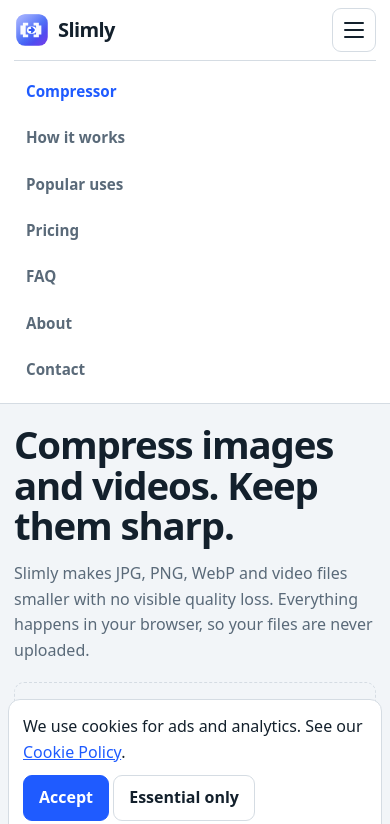
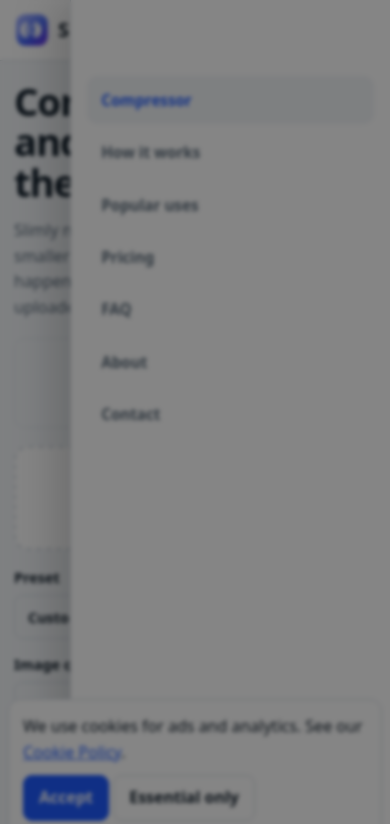
Before and after one commit to Boychild-codes/Slimly, a plain HTML site: page index.html in a window 390 px wide. Both pictures are taken after a click on the button "Open navigation menu". Shown: the top 824 px of the page. Drawn offline with nearby package versions, Linux system fonts and the light colour scheme.

Commit message:
Add slide-out mobile menu
Replace the visible phone navigation row with a hamburger-controlled slide-out drawer, backdrop, and accessible close behavior.

Co-authored-by: Copilot <223556219+Copilot@users.noreply.github.com>

```diff
--- a/index.html
+++ b/index.html
@@ -14,6 +14,7 @@
 <header><div class="w"><a class="logo" href="#home"><img src="slimly-mark.svg" alt="" width="36" height="36"> <span>Slimly</span></a>
 <button class="menu-toggle" id="menuToggle" type="button" aria-label="Open navigation menu" aria-controls="mainNav" aria-expanded="false"><span></span><span></span><span></span></button>
 <nav id="mainNav" aria-label="Main"><a href="#home">Compressor</a><a href="#how">How it works</a><a href="#uses">Popular uses</a><a href="#pricing">Pricing</a><a href="#faq">FAQ</a><a href="#about">About</a><a href="#contact">Contact</a></nav></div></header>
+<div class="menu-backdrop" id="menuBackdrop" hidden></div>
 <main class="w">
 
 <section class="sec" id="home">
--- a/script.js
+++ b/script.js
@@ -21,24 +21,30 @@ window.scrollTo(0,0)}
 window.addEventListener("hashchange",route);route();
 $("sub").href=CONFIG.checkoutUrl;
 
-var menuToggle=$("menuToggle"),mainNav=$("mainNav");
+var menuToggle=$("menuToggle"),mainNav=$("mainNav"),menuBackdrop=$("menuBackdrop");
+function closeMobileMenu(){
+ if(!mainNav||!menuToggle)return;
+ mainNav.classList.remove("open");
+ document.body.classList.remove("menu-open");
+ menuToggle.setAttribute("aria-expanded","false");
+ menuToggle.setAttribute("aria-label","Open navigation menu");
+ if(menuBackdrop){menuBackdrop.hidden=true}
+}
 if(menuToggle&&mainNav){
  menuToggle.onclick=function(){
-  var open=mainNav.classList.toggle("open");
+  var open=!mainNav.classList.contains("open");
+  mainNav.classList.toggle("open",open);
+  document.body.classList.toggle("menu-open",open);
   menuToggle.setAttribute("aria-expanded",open?"true":"false");
   menuToggle.setAttribute("aria-label",open?"Close navigation menu":"Open navigation menu");
+  if(menuBackdrop){menuBackdrop.hidden=!open}
  };
- mainNav.querySelectorAll("a").forEach(function(link){
-  link.onclick=function(){mainNav.classList.remove("open");menuToggle.setAttribute("aria-expanded","false");menuToggle.setAttribute("aria-label","Open navigation menu")}
+ mainNav.querySelectorAll("a").forEach(function(link){link.onclick=closeMobileMenu});
+ if(menuBackdrop){menuBackdrop.onclick=closeMobileMenu}
+ document.addEventListener("keydown",function(event){
+  if(event.key==="Escape"&&mainNav.classList.contains("open")){closeMobileMenu();menuToggle.focus()}
  });
- document.addEventListener("keydown",function(event){
-  if(event.key==="Escape"&&mainNav.classList.contains("open")){
-   mainNav.classList.remove("open");
-   menuToggle.setAttribute("aria-expanded","false");
-   menuToggle.setAttribute("aria-label","Open navigation menu");
-   menuToggle.focus();
-  }
- });
+ window.addEventListener("resize",function(){if(window.innerWidth>760)closeMobileMenu()});
 }
 
 /* cookies and ads */
--- a/style.css
+++ b/style.css
@@ -15,6 +15,7 @@ nav{display:flex;gap:14px;flex-wrap:wrap;margin-left:auto}
 nav a{color:var(--mute);text-decoration:none;font-weight:600;font-size:.95rem}
 nav a:hover,nav a.on{color:var(--acc)}
 .menu-toggle{display:none}
+.menu-backdrop{display:none}
 h1{font-size:clamp(2rem,6vw,3.1rem);line-height:1.05;letter-spacing:-.03em;font-weight:800;margin:28px 0 10px}
 h2{font-size:1.4rem;margin:30px 0 8px;letter-spacing:-.01em}
 h3{font-size:1.05rem;margin:20px 0 4px}
@@ -71,9 +72,13 @@ button,.btn,select,input,textarea{min-height:44px}
  .logo{font-size:1.25rem}
  .menu-toggle{display:flex;margin-left:auto;width:44px;height:44px;padding:10px;align-items:center;justify-content:center;flex-direction:column;gap:5px}
  .menu-toggle span{display:block;width:20px;height:2px;border-radius:2px;background:var(--ink)}
- nav{display:none;order:3;width:100%;margin-left:0;gap:2px;flex-direction:column;overflow:visible;padding:8px 0 4px;border-top:1px solid var(--line)}
- nav.open{display:flex}
- nav a{width:100%;min-height:44px;padding:10px 12px;border-radius:8px;white-space:nowrap}
+ body.menu-open{overflow:hidden}
+ nav{display:flex;position:fixed;z-index:30;top:0;right:0;width:min(82vw,320px);height:100dvh;margin:0;padding:calc(76px + env(safe-area-inset-top,0px)) 16px calc(20px + env(safe-area-inset-bottom,0px));gap:4px;flex-direction:column;background:var(--panel);border-left:1px solid var(--line);box-shadow:-16px 0 40px rgba(0,0,0,.18);transform:translateX(105%);transition:transform .24s ease}
+ nav.open{transform:translateX(0)}
+ nav a{width:100%;min-height:48px;padding:12px 14px;border-radius:10px;white-space:nowrap}
+ nav a.on{background:var(--bg)}
+ .menu-backdrop{display:block;position:fixed;z-index:25;inset:0;background:rgba(0,0,0,.48);backdrop-filter:blur(2px)}
+ .menu-backdrop[hidden]{display:none}
  h1{font-size:clamp(1.75rem,10vw,2.4rem);margin-top:20px}
  .lede{font-size:1rem}
  .grid,.opts,.brand-options{grid-template-columns:1fr}
```
